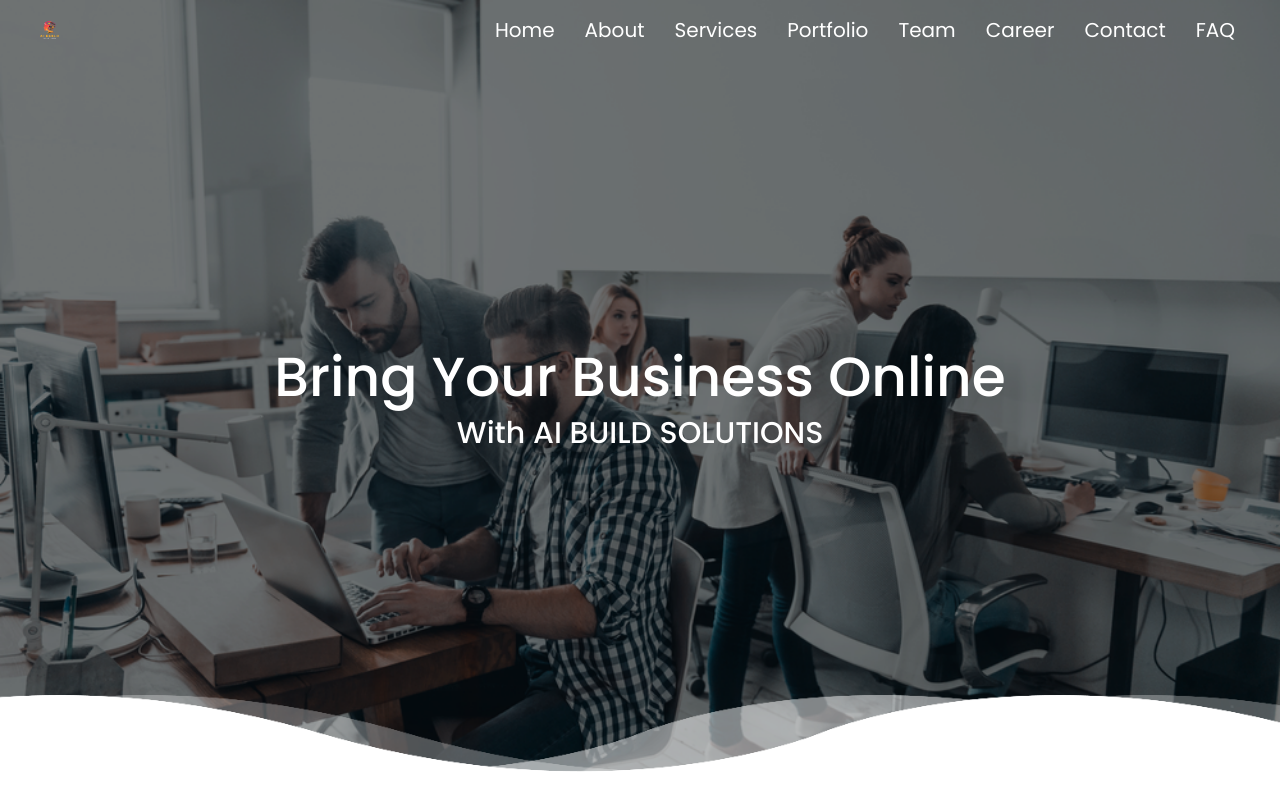
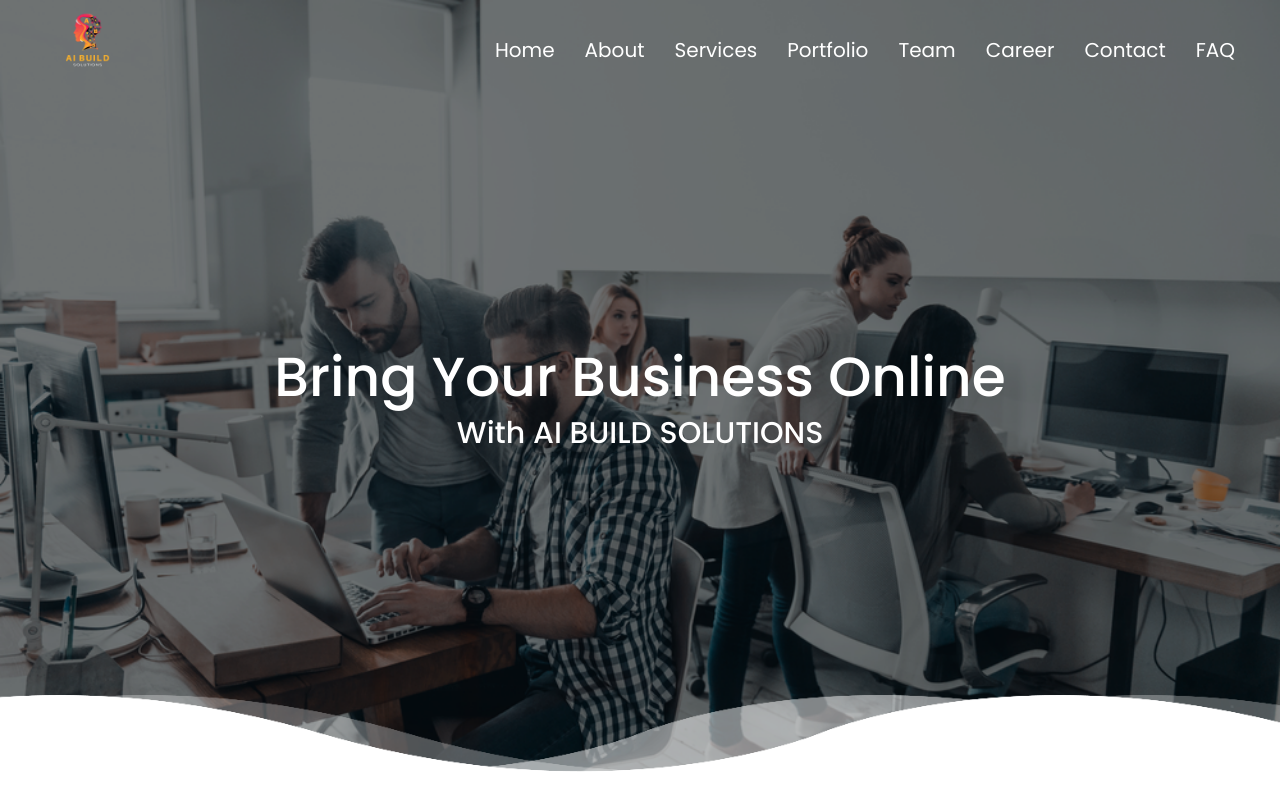
Before and after one commit to AIBUILDSOLUTIONS/ABS, a plain HTML site: page index.html in a window 1280 px wide. Shown: the top 787 px of the page. Drawn offline with nearby package versions, Linux system fonts and the light colour scheme.

Commit message:
Update style.css

```diff
--- a/css/style.css
+++ b/css/style.css
@@ -109,8 +109,8 @@
 }
 
 .header .logo img{
-    width: 130%;
-    height: 3rem;
+    width: 30%;
+    height: 30%;
     top: 0;
     left: 0;
 }
```
